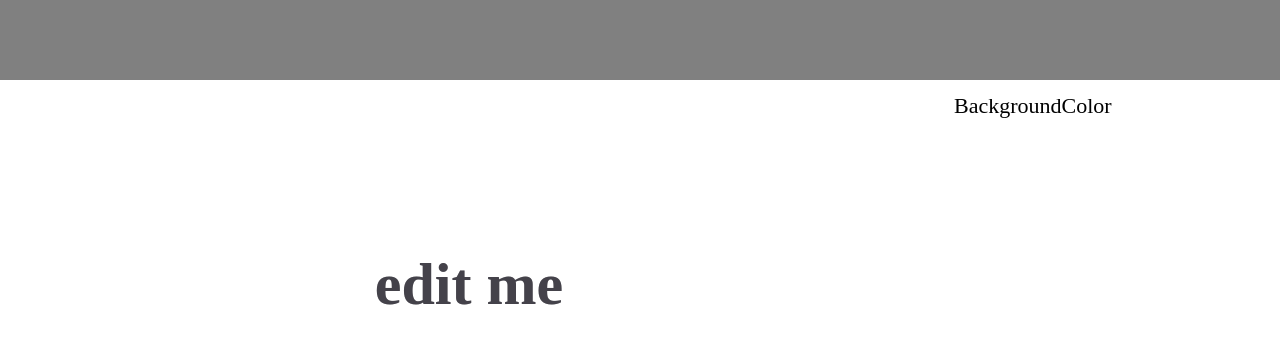
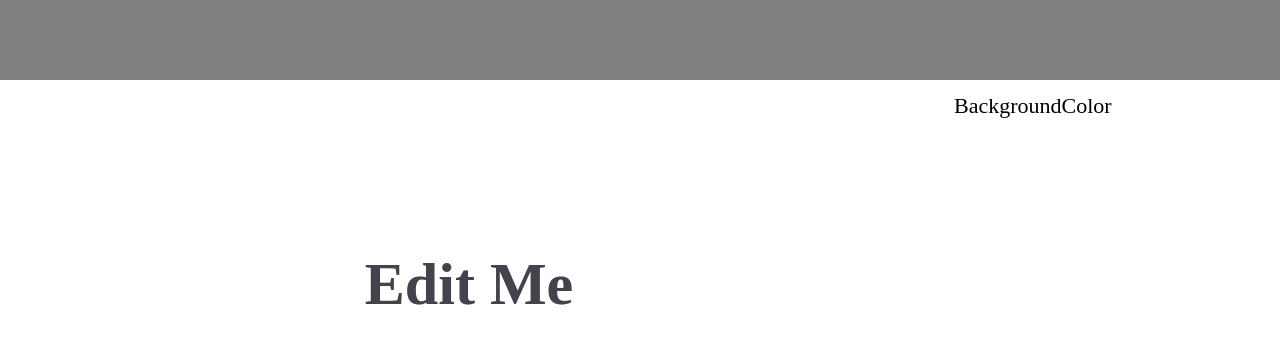
Before and after one commit to preCrew/banner_create_app, a React (Create React App) app: page / in a window 1280 px wide. Shown: the top 344 px of the page. Built offline with nearby package versions, Linux system fonts and the light colour scheme; a web font is replaced by a local one.

Commit message:
add: banner text complete
banner text 기능추가
 1. 선택시 입력가능
 2. 입력시 store의 text 상태 변경
 3. 드래그시 색상변경

```diff
--- a/src/components/Content/Banner/index.tsx
+++ b/src/components/Content/Banner/index.tsx
@@ -1,6 +1,7 @@
-import React from 'react';
-import { useAppSelector } from '../../../store/hooks';
-import BannerBlock from './style'
+import React, { useRef } from 'react';
+import { useAppDispatch, useAppSelector } from '../../../store/hooks';
+import { changeText } from '../../../store/optionSlice';
+import BannerBlock, { BannerText } from './style'
 
 interface BannerProps {
 
@@ -8,10 +9,23 @@ interface BannerProps {
 
 const Banner = () => {
     const options = useAppSelector(state => state.option);
+    const dispatch = useAppDispatch();
+    console.log(options);
+
+    const handleInput = (e: React.FormEvent<HTMLDivElement>) => {
+        dispatch(changeText(e.currentTarget.innerText));
+    }
 
     return (
-        <BannerBlock options={options} contentEditable>
-            {options.text}
+        <BannerBlock options={options} >
+            <BannerText
+                onInput={handleInput}
+                contentEditable
+                suppressContentEditableWarning
+            >
+                {/* 초기값 */}
+                Edit Me
+            </BannerText>
         </BannerBlock>
     );
 }
--- a/src/components/Content/Banner/style.ts
+++ b/src/components/Content/Banner/style.ts
@@ -29,10 +29,16 @@ export default styled.div<{
     align-items: ${options.textAlignment.alignItems};
     /* 텍스트 그림자 */
     text-shadow: ${options.textShadow.x}px ${options.textShadow.y}px ${options.textShadow.blur}px ${options.textShadow.color};
+
+
+    & ::selection {
+      color: ${options.backgroundColor};
+      background: ${options.foregroundColor};
+    }
   `}
 `;
 
-export const BannerText = styled.div<Pick<TOptionState, "textAlignment" | "textShadow">>`
-
-  display: flex;
+export const BannerText = styled.div`
+  outline: 0;
+  text-align: center;
 `;
```
